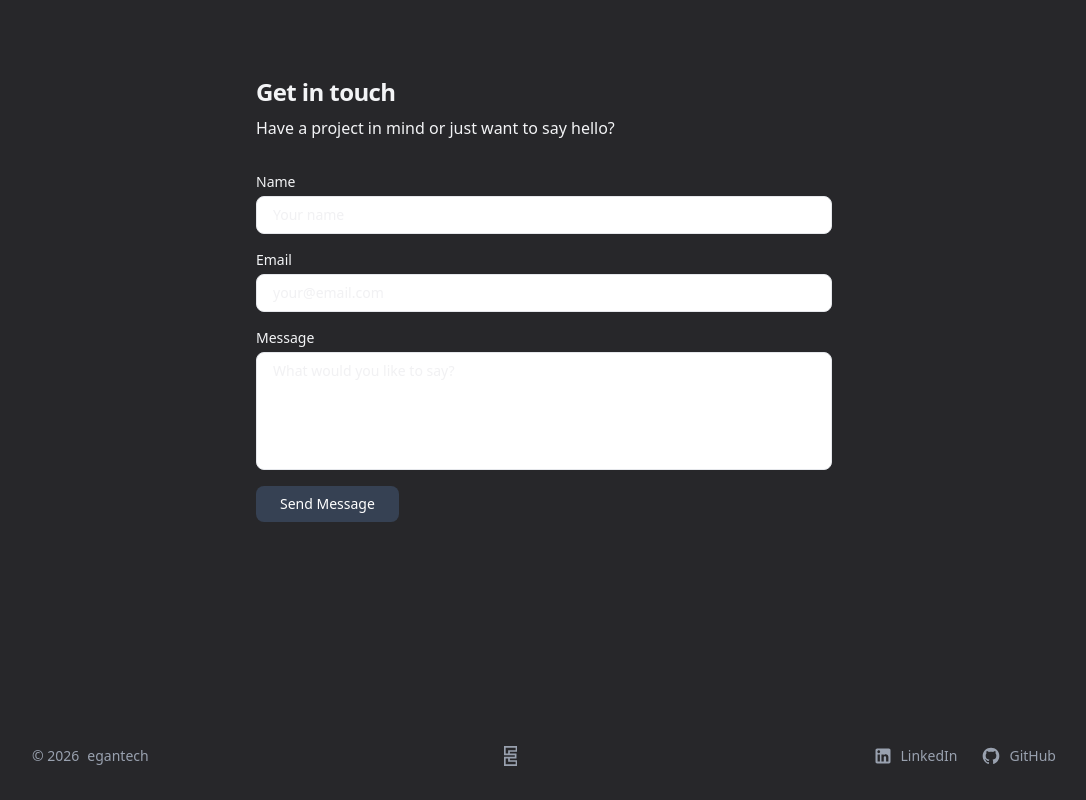
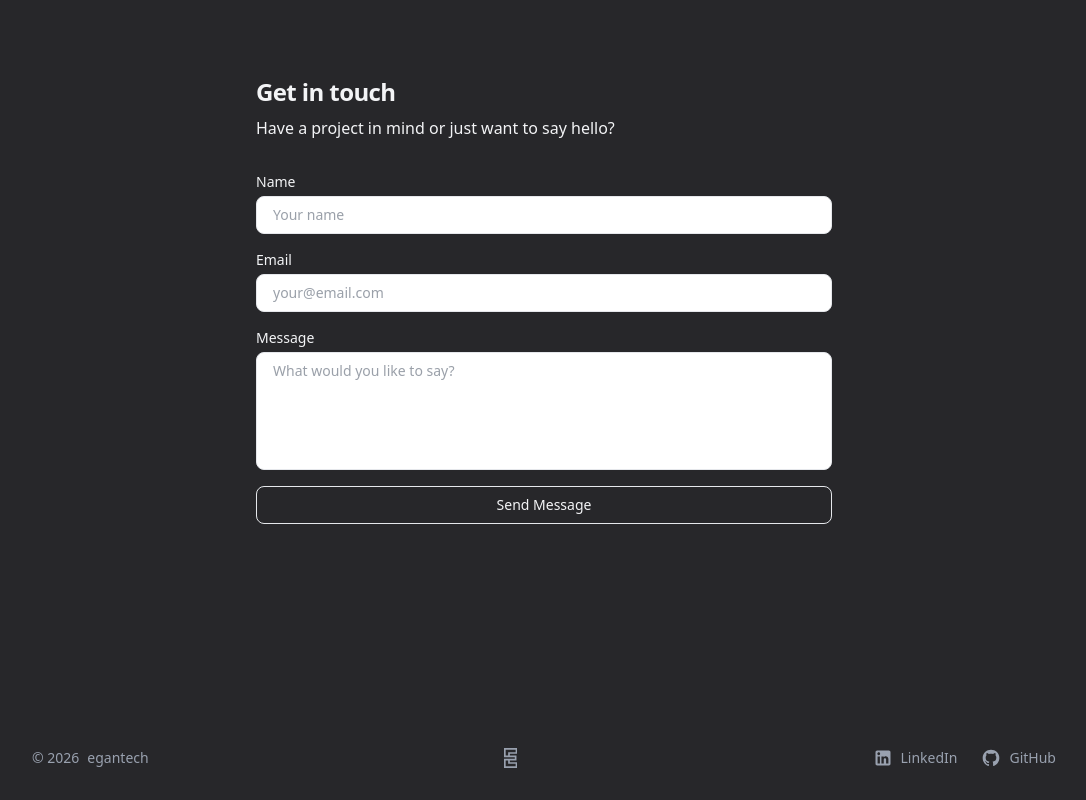
Before and after one commit to egantech05/egantech, a Next.js app: page / in a window 1280 px wide. Shown: the part 1160-1960 px from the top of the page, without its empty margins (96-1182 px from the left). Built offline with nearby package versions, Linux system fonts and the light colour scheme; no server answers; the database is empty.

Commit message:
fix on contact block input color and button hover effect

```diff
--- a/src/app/(public)/page.tsx
+++ b/src/app/(public)/page.tsx
@@ -102,7 +102,7 @@ export default async function Home() {
       <div className="max-w-5xl mx-auto px-6 pb-16 flex justify-center">
         <Link
           href="/projects"
-          className="px-6 py-2 border border-gray-200 text-sm text-gray-100 rounded-lg hover:border-gray-900 hover:text-gray-900 transition-colors"
+          className="px-6 py-2 border border-gray-200 text-sm text-gray-100 rounded-lg hover:bg-gray-300 hover:text-gray-900 transition-colors"
         >
           View more
         </Link>
--- a/src/components/blocks/ContactBlock.tsx
+++ b/src/components/blocks/ContactBlock.tsx
@@ -74,7 +74,7 @@ export default function ContactBlock({ config }: { config: Section['config'] })
                                 onChange={e => setName(e.target.value)}
                                 required
                                 placeholder="Your name"
-                                className="px-4 py-2 border border-gray-200 rounded-lg text-sm focus:outline-none focus:ring-2 focus:ring-gray-900 bg-white"
+                                className="px-4 py-2 inputText-dark border border-gray-200 rounded-lg text-sm focus:outline-none focus:ring-2 focus:ring-gray-900 bg-white"
                             />
                         </div>
                         <div className="flex flex-col gap-1">
@@ -85,7 +85,7 @@ export default function ContactBlock({ config }: { config: Section['config'] })
                                 onChange={e => setEmail(e.target.value)}
                                 required
                                 placeholder="your@email.com"
-                                className="px-4 py-2 border border-gray-200 rounded-lg text-sm focus:outline-none focus:ring-2 focus:ring-gray-900 bg-white"
+                                className="px-4 py-2 inputText-dark border border-gray-200 rounded-lg text-sm focus:outline-none focus:ring-2 focus:ring-gray-900 bg-white"
                             />
                         </div>
                         <div className="flex flex-col gap-1">
@@ -96,13 +96,13 @@ export default function ContactBlock({ config }: { config: Section['config'] })
                                 required
                                 rows={5}
                                 placeholder="What would you like to say?"
-                                className="px-4 py-2 border border-gray-200 rounded-lg text-sm focus:outline-none focus:ring-2 focus:ring-gray-900 resize-none bg-white"
+                                className="px-4 py-2 inputText-dark border border-gray-200 rounded-lg text-sm focus:outline-none focus:ring-2 focus:ring-gray-900 resize-none bg-white"
                             />
                         </div>
                         <button
                             type="submit"
                             disabled={loading}
-                            className="px-6 py-2 bg-gray-700 text-white text-sm rounded-lg hover:bg-gray-700 transition-colors disabled:opacity-50 self-start"
+                            className="px-6 py-2 border border-gray-200 text-sm text-gray-100 rounded-lg hover:bg-gray-300 hover:text-gray-900 transition-colors"
                         >
                             {loading ? 'Sending...' : 'Send Message'}
                         </button>
```
